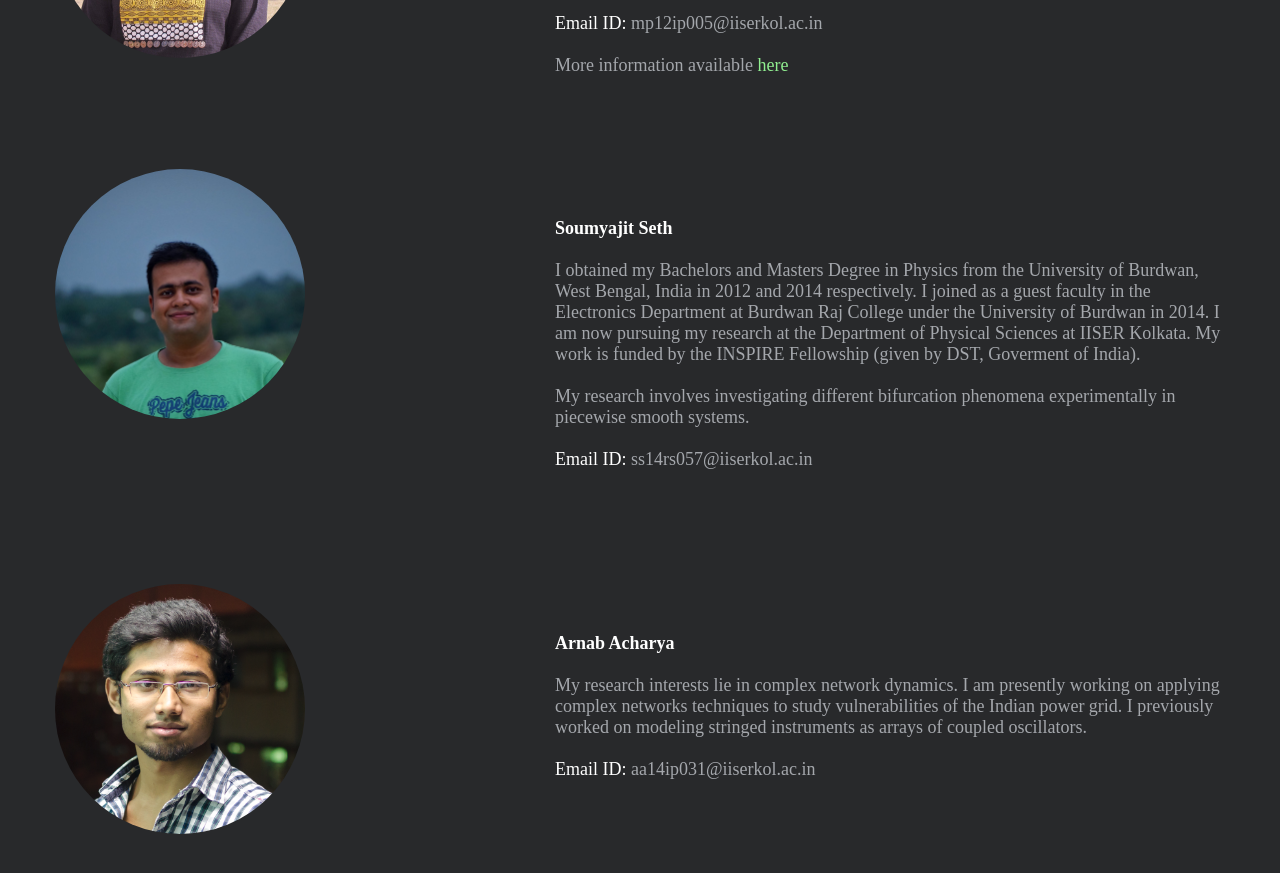
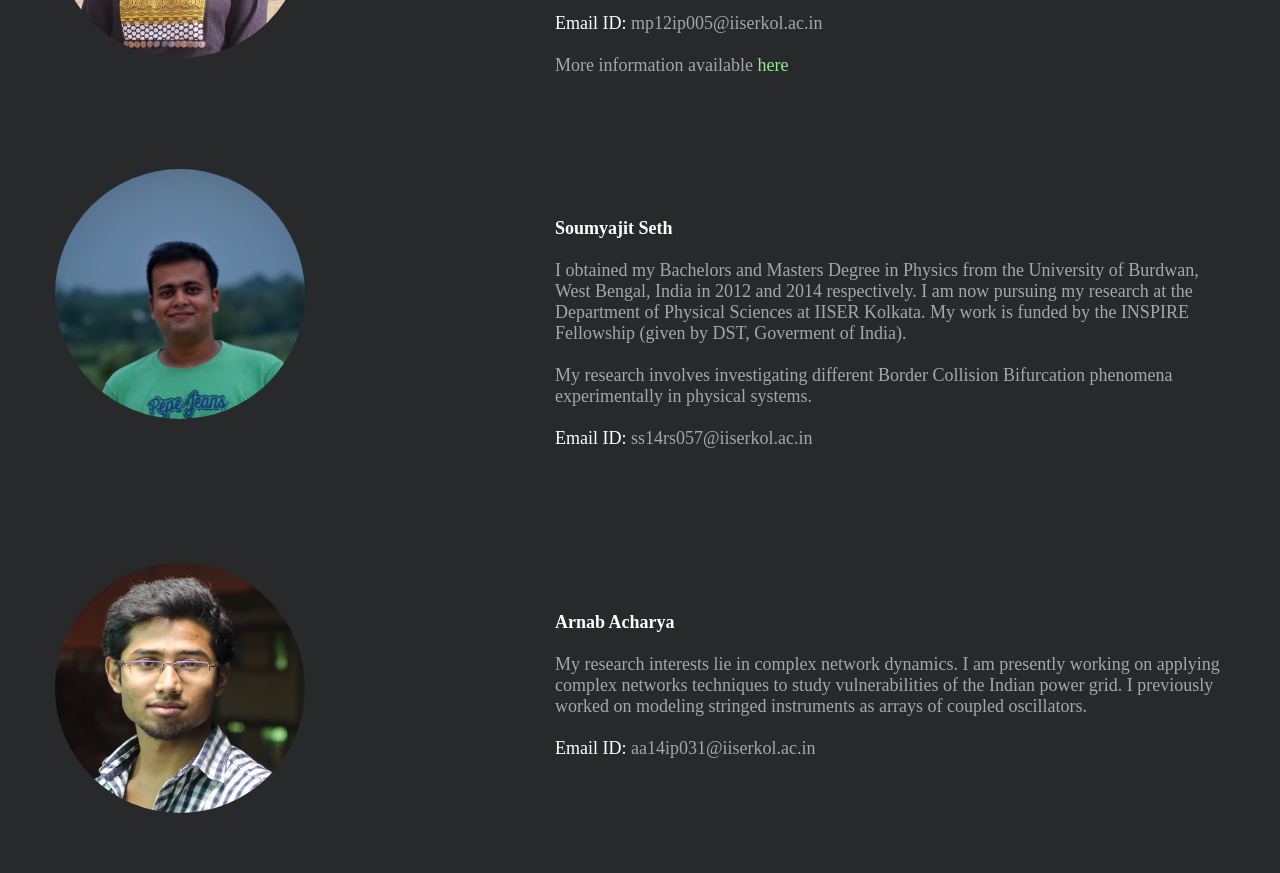
Before and after one commit to nld-iiserk-sb/nld-iiserk-sb.github.io, a Jekyll site: the page built from phds.md, in a window 1280 px wide and 900 px high, scrolled down 677 px. Shown: the top 873 px of the window. Built offline with Jekyll 4.4.1, drawn with Linux system fonts in a browser that asks for light colours; nearby versions of some CDN libraries.

Commit message:
Update people.yml

```diff
--- a/_data/people.yml
+++ b/_data/people.yml
@@ -49,7 +49,7 @@
 - name: Soumyajit Seth
   category: phds
   img_url: "/images/people_img/soumyajit.jpg"
-  description: I obtained my Bachelors and Masters Degree in Physics from the University of Burdwan, West Bengal, India in 2012 and 2014 respectively. I joined as a guest faculty in the Electronics Department at Burdwan Raj College under the University of Burdwan in 2014. I am now pursuing my research at the Department of Physical Sciences at IISER Kolkata. My work is funded by the INSPIRE Fellowship (given by DST, Goverment of India).<br><br>My research involves investigating different bifurcation phenomena experimentally in piecewise smooth systems.
+  description: I obtained my Bachelors and Masters Degree in Physics from the University of Burdwan, West Bengal, India in 2012 and 2014 respectively. I am now pursuing my research at the Department of Physical Sciences at IISER Kolkata. My work is funded by the INSPIRE Fellowship (given by DST, Goverment of India).<br><br>My research involves investigating different Border Collision Bifurcation phenomena experimentally in physical systems.
   email: ss14rs057@iiserkol.ac.in
   ext_url:
 
```
